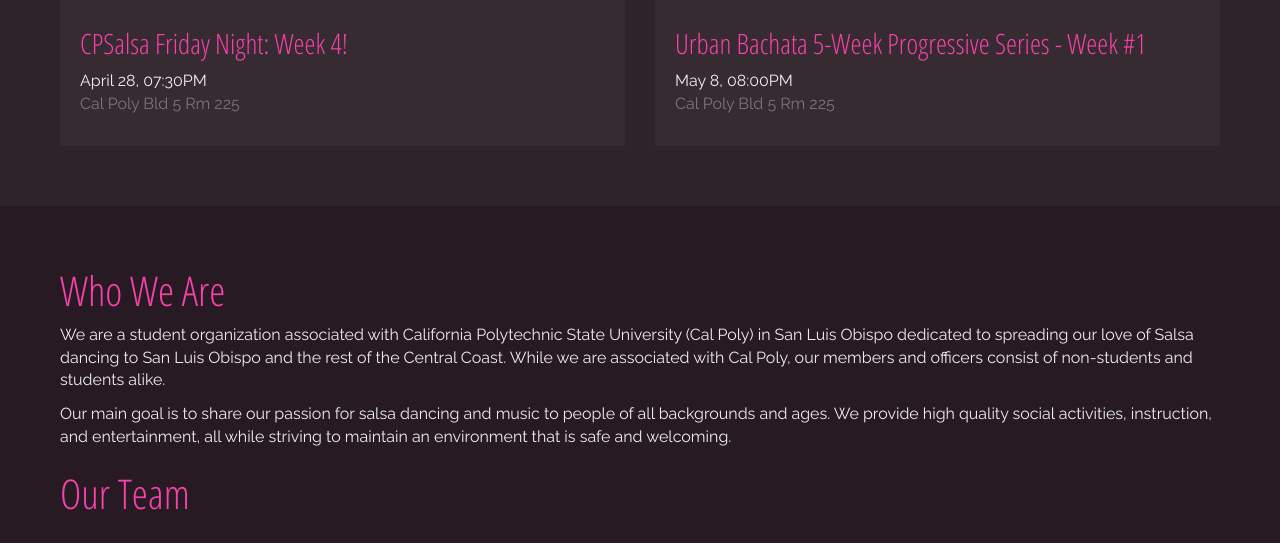
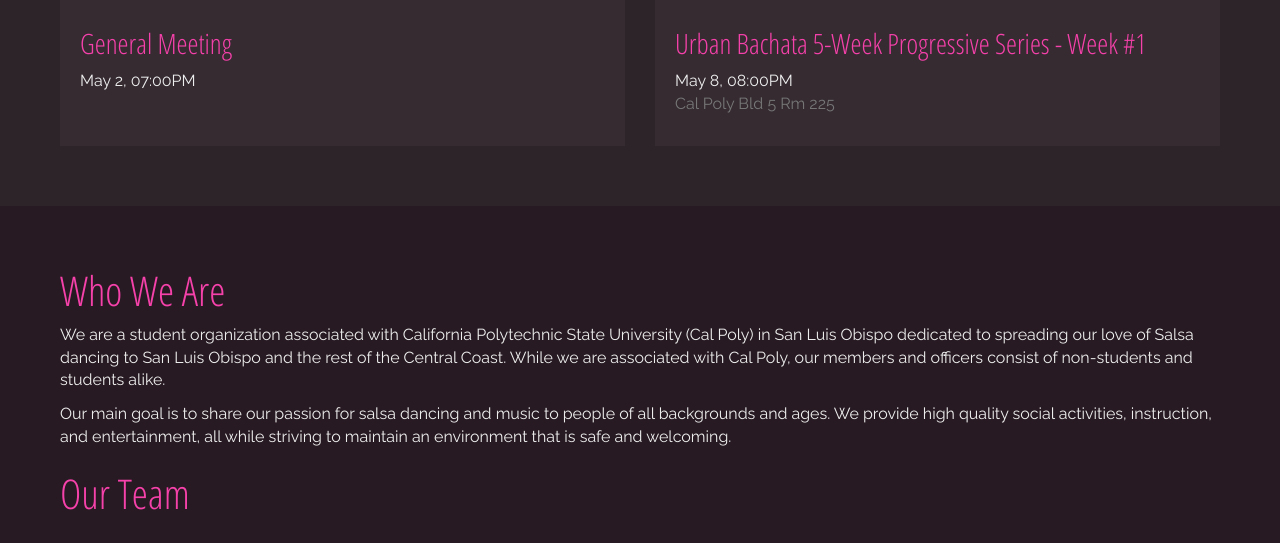
Before and after one commit to cpsalsa/cpsalsa.github.io, a Jekyll site: the page built from index.html, in a window 1280 px wide and 900 px high, scrolled down 1856 px, cut to the strip 236-779 px from the top of the window. Built offline with Jekyll 4.4.1, drawn with Linux system fonts in a browser that asks for light colours; comment, search, counter and statistics services are not loaded.

Commit message:
Updated to latest events from facebook

```diff
--- a/_data/events.yml
+++ b/_data/events.yml
@@ -9,14 +9,10 @@
     url: >-
       https://scontent.xx.fbcdn.net/v/t31.0-8/s720x720/18193085_10155317697963000_176570910277040473_o.jpg?oh=1cb6a4bdb3acc1561933145fd06f3d0e&oe=5981CA44
     alt: 'Urban Bachata 5-Week Progressive Series - Week #1'
-- id: '729394103901938'
-  title: 'CPSalsa Friday Night: Week 4!'
-  when: '2017-04-28T19:30:00-0700'
-  where:
-    name: Cal Poly Bld 5 Rm 225
-    latitude: 35.300661348709
-    longitude: -120.66432237625
+- id: '153593338508297'
+  title: General Meeting
+  when: '2017-05-02T19:00:00-0700'
   image:
     url: >-
-      https://scontent.xx.fbcdn.net/v/t1.0-9/s720x720/17884352_10155258329383000_6770441476150990201_n.jpg?oh=7c5e5727a2290b9bba425cb46066af82&oe=598305E5
-    alt: 'CPSalsa Friday Night: Week 4!'
+      https://scontent.xx.fbcdn.net/v/t1.0-9/s720x720/18157925_10155319338713000_8827676011252872768_n.jpg?oh=3b2d9595f7ef662da75804dc10578c9f&oe=597A03FE
+    alt: General Meeting
```
